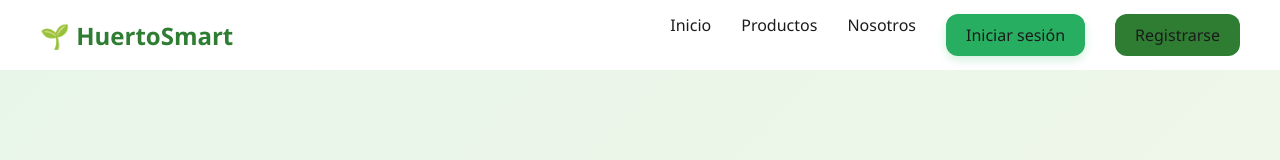
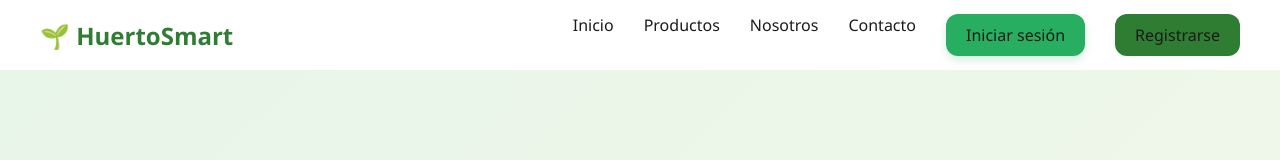
Before and after one commit to JorgeYael99/RiegoAutomatizadoMobile-Web, a React (Vite) app in the folder frontend/web/: page /login in a window 1280 px wide. Shown: the top 160 px of the page. Built offline with nearby package versions, Linux system fonts and the light colour scheme; no server answers.

Commit message:
navbar/footer

```diff
--- a/frontend/web/src/components/Footer/Footer.tsx
+++ b/frontend/web/src/components/Footer/Footer.tsx
@@ -40,7 +40,7 @@ export default function Footer() {
           <p>📍 México</p>
           <p>📧 contacto@huertosmart.com</p>
           <p>📞 +52 55 0000 0000</p>
-          <Link to="/contact" className="contact-btn">
+          <Link to="/Contact" className="contact-btn">
             Enviar mensaje
           </Link>
         </div>
--- a/frontend/web/src/components/Navbar/Navbar.tsx
+++ b/frontend/web/src/components/Navbar/Navbar.tsx
@@ -16,6 +16,7 @@ export default function Navbar() {
         <Link to="/">Inicio</Link>
         <Link to="/products">Productos</Link>
         <Link to="/about">Nosotros</Link>
+        <Link to="/Contact">Contacto</Link>
 
         {isAuthenticated && (
           <Link to="/cart" className="cart-link">
```
